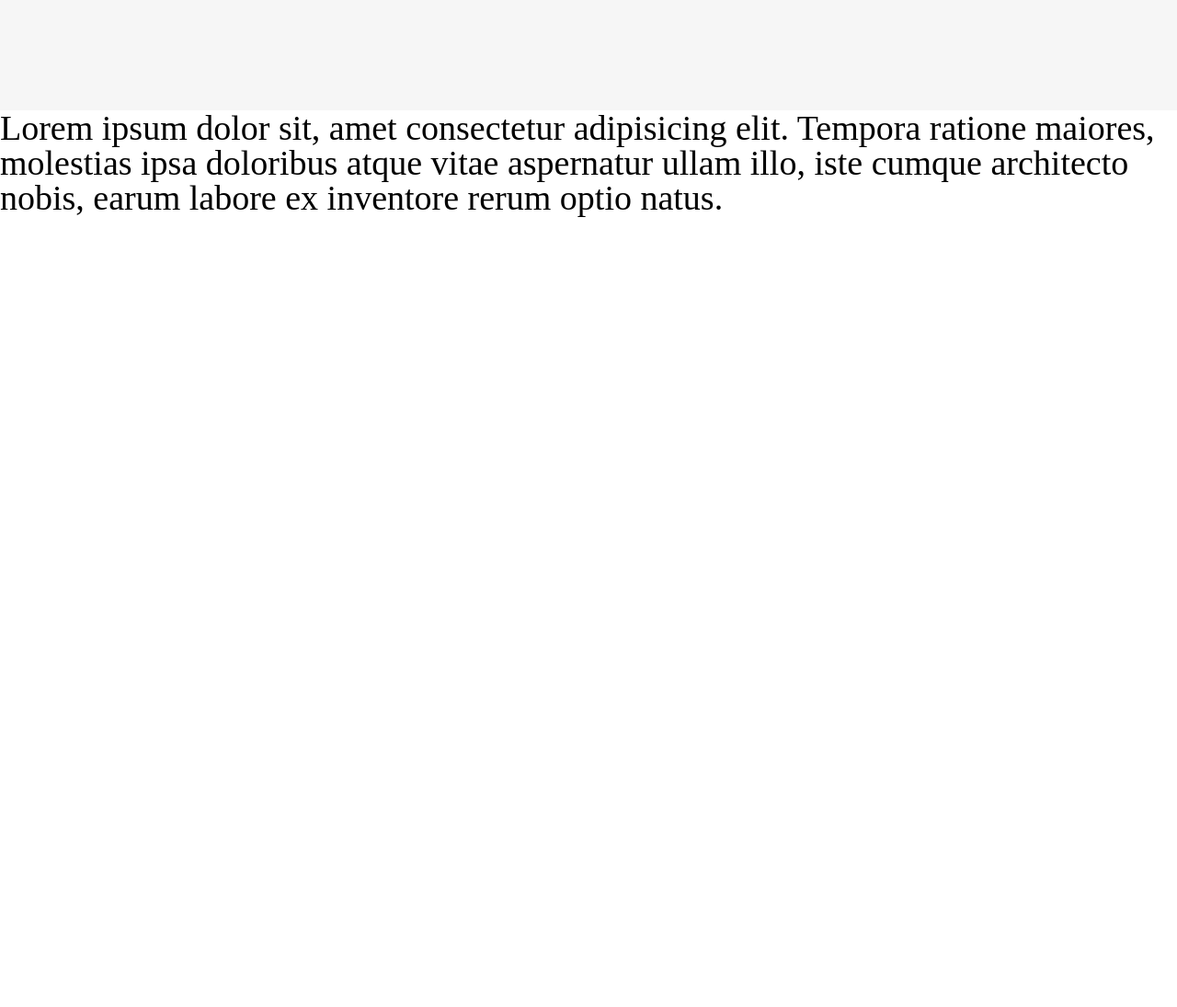
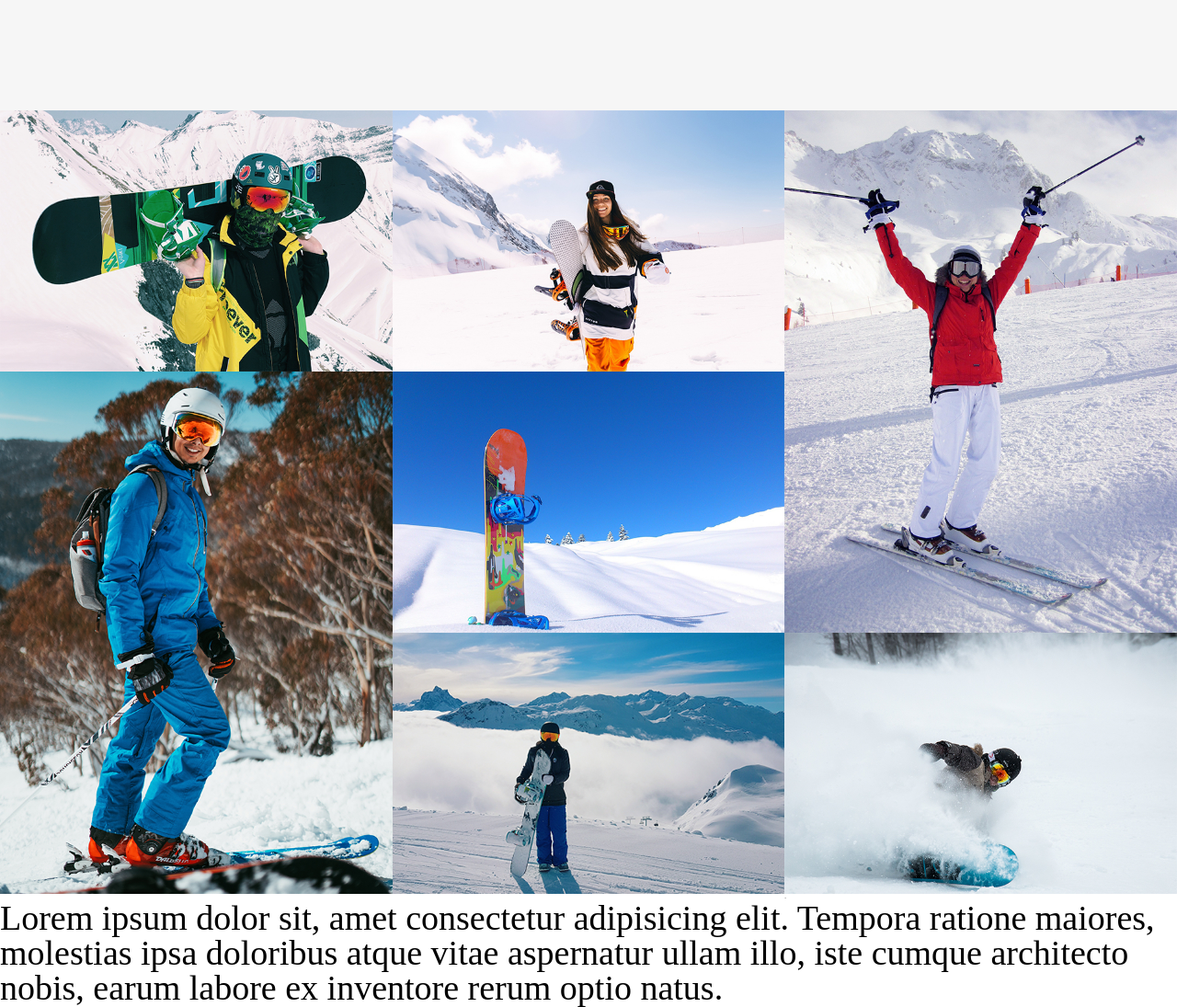
Before and after one commit to khrulev/ski, a website: page index.html in a window 1280 px wide. Shown: the part 1445-2540 px from the top of the page at 92% size. Before the commit the page ends 1681 px from the top, so only its background shows below. Drawn offline with nearby package versions, Linux system fonts and the light colour scheme; a web font is replaced by a local one.

Commit message:
Add foto wall

```diff
--- a/index.html
+++ b/index.html
@@ -130,11 +130,57 @@
                                 <a href="#" class="offer-item__link">FROM $450</a>
                             </div>
                         </div>
-                    </div>                 </div>
+                    </div>
+                </div>
 
             </div>
         </div>
     </div>
+
+    <div class="wall">
+        <!-- <div class="container"> -->
+            <div class="wall-body">
+                <div class="wall-row">
+                    <div class="wall-column">
+                        <div class="wall-item">
+                            <div class="wall-item__image">
+                                <img src="./src/assets/images/wall/01.jpg" alt="Image 1">
+                            </div>
+                            <div class="wall-item__image-long">
+                                <img src="./src/assets/images/wall/02.jpg" alt="Image 2">
+                            </div>
+                        </div>
+                    </div>
+                    <div class="wall-column">
+                        <div class="wall-item">
+                            <div class="wall-item__image">
+                                <img src="./src/assets/images/wall/03.jpg" alt="Image 3">
+                            </div>
+                            <div class="wall-item__image">
+                                <img src="./src/assets/images/wall/04.jpg" alt="Image 4">
+                            </div>
+                            <div class="wall-item__image">
+                                <img src="./src/assets/images/wall/05.jpg" alt="Image 5">
+                            </div>
+                        </div>
+                    </div>
+                    <div class="wall-column">
+                        <div class="wall-item">
+                            <div class="wall-item__image-long">
+                                <img src="./src/assets/images/wall/06.jpg" alt="Image 6">
+                            </div>
+                            <div class="wall-item__image">
+                                <img src="./src/assets/images/wall/07.jpg" alt="Image 7">
+                            </div>.
+                        </div>
+                    </div>
+                </div>
+
+            </div>
+        <!-- </div> -->
+    </div>
+
+
 
 
 
--- a/src/assets/styles/styles.scss
+++ b/src/assets/styles/styles.scss
@@ -289,6 +289,7 @@ h1,h2,h3,h4,h5,h6{font-size:inherit;font-weight: inherit;}
 
 }
 
+// BLOCK #2 (OFFERS)
 .offer{
     background-color: #f6f6f6;
     padding-bottom: 2.4rem;
@@ -418,7 +419,58 @@ h1,h2,h3,h4,h5,h6{font-size:inherit;font-weight: inherit;}
     }
 }
 
+// BLOCK #3 (FOTO WALL)
+.wall{
 
+}
+// .container{
+
+// }
+.wall-body{
+    // max-width: 1920px;
+
+}
+.wall-row{
+    display: flex;
+}
+.wall-column{
+    flex: 0 0 33.33%;
+    //flex: 1 1 auto;
+    height: 100%;
+}
+.wall-item{
+    // flex: 1 1 auto;
+    // display: flex;
+    // flex-direction: column;
+    display: flex;
+    flex-direction: column;
+    height: 100%;
+    width: 100%;
+
+    &__image{
+        height: 42.6rem;
+        img{
+            object-fit: cover;
+            object-position: center;
+            width: 100%;
+            height: 100%;
+        }
+    }
+
+    &__image-long{
+        height: 85.2rem;
+        img{
+            object-fit: cover;
+            object-position: center;
+            width: 100%;
+            height: 100%;
+        }
+    }
+
+}
+
+
+// TEST
 .text{
     font-size: 38px;
 }
```
Also changed, not shown: src/assets/images/crew/01.jpg (added), src/assets/images/crew/02.jpg (added), src/assets/images/crew/03.jpg (added), src/assets/images/crew/04.jpg (added), src/assets/styles/styles.css, 1 other file.
